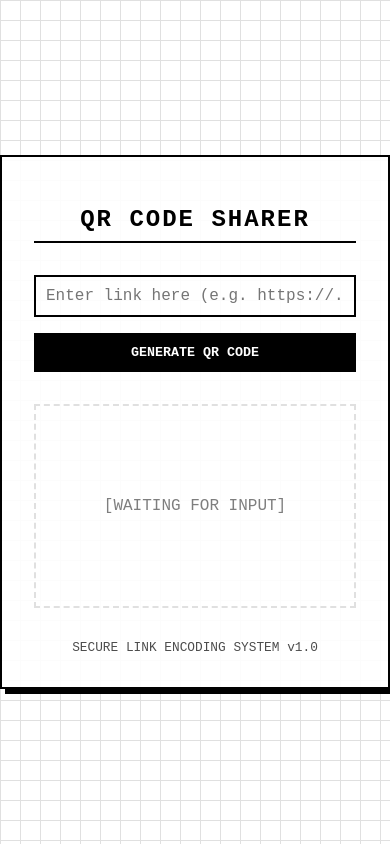
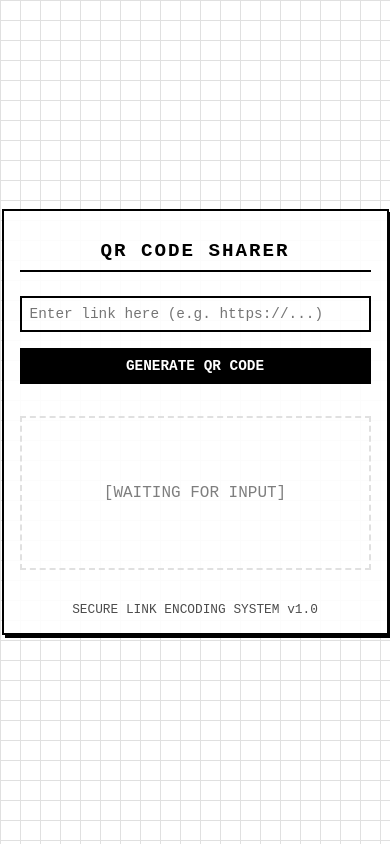
Before and after one commit to surya-tn99/QR-CODE-SHARER, a website built with Vite: page index.html in a window 390 px wide. Built offline with nearby package versions, Linux system fonts and the light colour scheme.

Commit message:
Refining Responsiveness: Add mobile support

```diff
--- a/style.css
+++ b/style.css
@@ -141,3 +141,26 @@
   font-size: 0.8rem;
   opacity: 0.7;
 }
+
+@media (max-width: 480px) {
+  .container {
+    padding: 1rem;
+    width: 90%;
+    box-shadow: 3px 3px 0px var(--color-text);
+  }
+
+  h1 {
+    font-size: 1.2rem;
+    margin-bottom: 1.5rem;
+  }
+
+  input[type="text"],
+  button {
+    font-size: 0.9rem;
+    padding: 8px;
+  }
+
+  #qrContainer {
+    min-height: 150px;
+  }
+}
```
